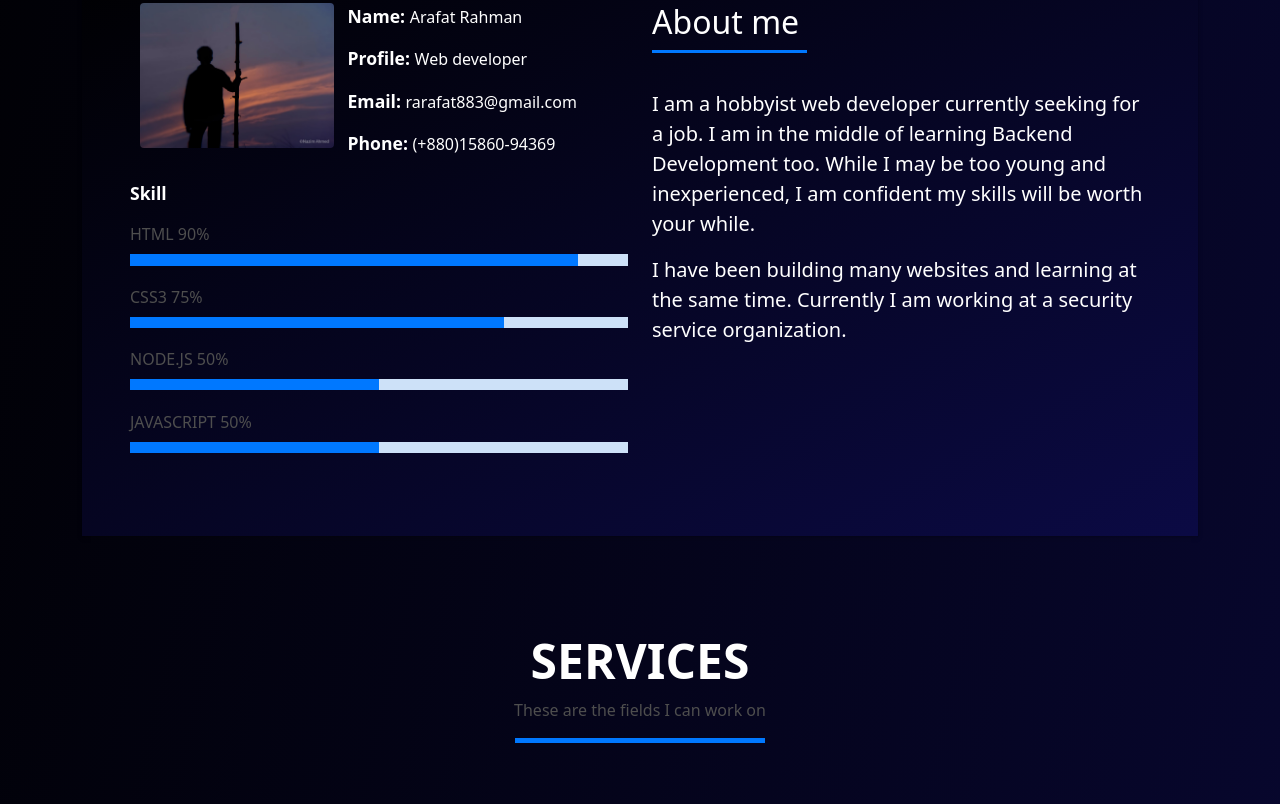
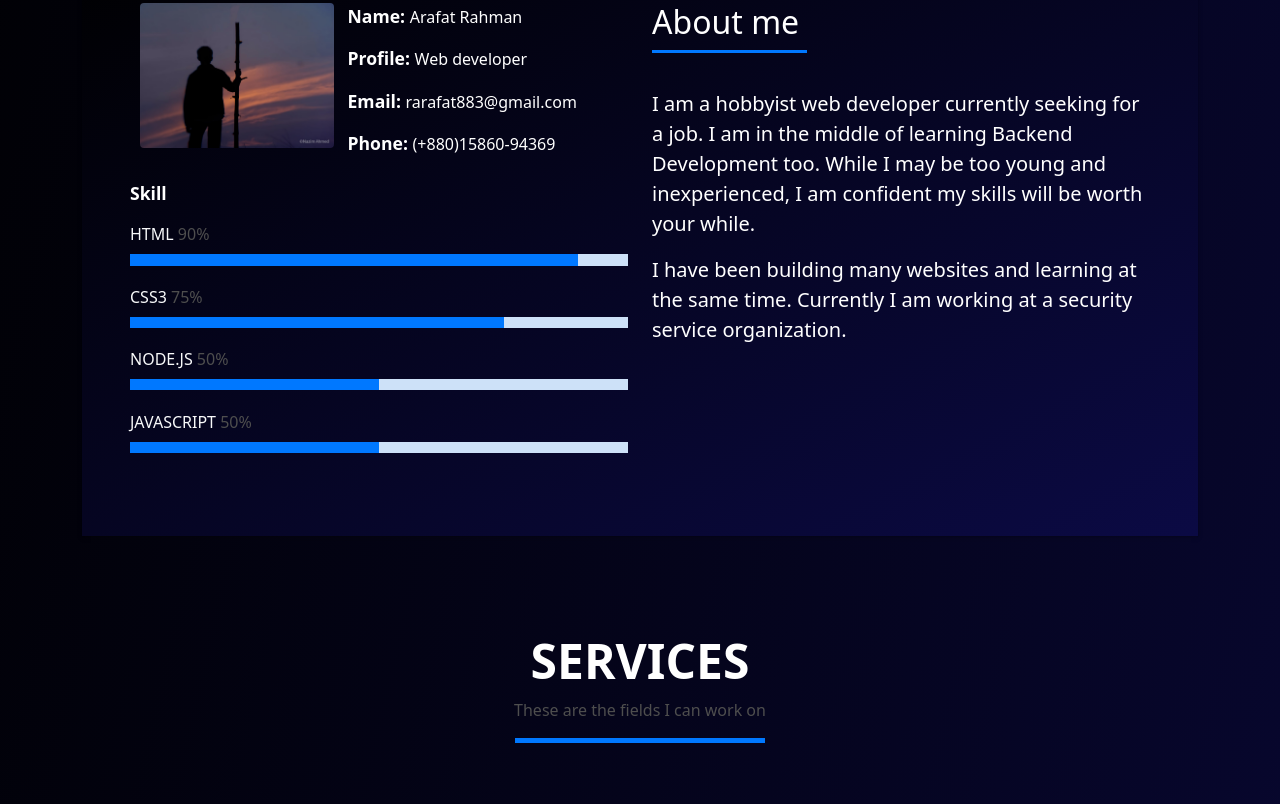
Before and after one commit to Hieser21/portfolio, a website: page views/index.html in a window 1280 px wide. Shown: the part 925-1729 px from the top of the page. Drawn offline with nearby package versions, Linux system fonts and the light colour scheme.

Commit message:
modified:   views/index.html

```diff
--- a/views/index.html
+++ b/views/index.html
@@ -97,22 +97,22 @@
                   </div>
                   <div class="skill-mf">
                     <p class="title-s" style="color: white;">Skill</p>
-                    <span>HTML</span> <span class="pull-right">90%</span>
+                    <span class="text-light">HTML</span> <span class="pull-right">90%</span>
                     <div class="progress">
                       <div class="progress-bar" role="progressbar" style="width: 90%;" aria-valuenow="90"
                         aria-valuemin="0" aria-valuemax="100"></div>
                     </div>
-                    <span>CSS3</span> <span class="pull-right">75%</span>
+                    <span class="text-light">CSS3</span> <span class="pull-right">75%</span>
                     <div class="progress">
                       <div class="progress-bar" role="progressbar" style="width: 75%" aria-valuenow="75"
                         aria-valuemin="0" aria-valuemax="100"></div>
                     </div>
-                    <span>NODE.JS</span> <span class="pull-right">50%</span>
+                    <span class="text-light">NODE.JS</span> <span class="pull-right">50%</span>
                     <div class="progress">
                       <div class="progress-bar" role="progressbar" style="width: 50%" aria-valuenow="50"
                         aria-valuemin="0" aria-valuemax="100"></div>
                     </div>
-                    <span>JAVASCRIPT</span> <span class="pull-right">50%</span>
+                    <span class="text-light">JAVASCRIPT</span> <span class="pull-right">50%</span>
                     <div class="progress">
                       <div class="progress-bar" role="progressbar" style="width: 50%" aria-valuenow="50"
                         aria-valuemin="0" aria-valuemax="100"></div>
@@ -685,9 +685,9 @@
                     </div>
                     <div class="socials">
                       <ul>
-                        <li><a href=""><span class="ico-circle text-light" style="line-height: 2;"><i class="bi bi-facebook"></i></span></a>
+                        <li><a href="https://www.facebook.com/profile.php?id=100076954046728"><span class="ico-circle text-light" style="line-height: 2;"><i class="bi bi-facebook"></i></span></a>
                         </li>
-                        <li><a href=""><span class="ico-circle text-light" style="line-height: 2;"><i class="bi bi-instagram"></i></span></a>
+                        <li><a href="https://discord.gg/nhSsCzX28R"><span class="ico-circle text-light" style="line-height: 2;"><i class="bi bi-discord"></i></span></a>
                         </li>
                         <li><a href="https://twitter.com/Arafat10707961"><span class="ico-circle text-light" style="line-height: 2;"><i
                                 class="bi bi-twitter"></i></span></a></li>
```
